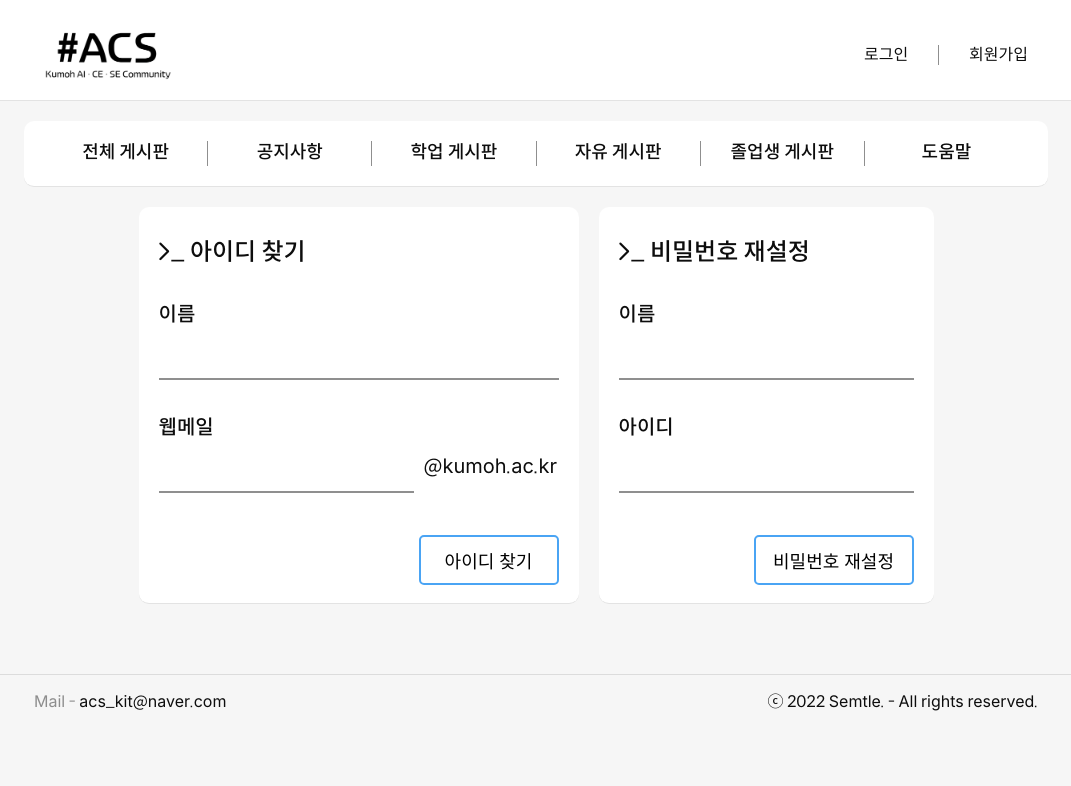
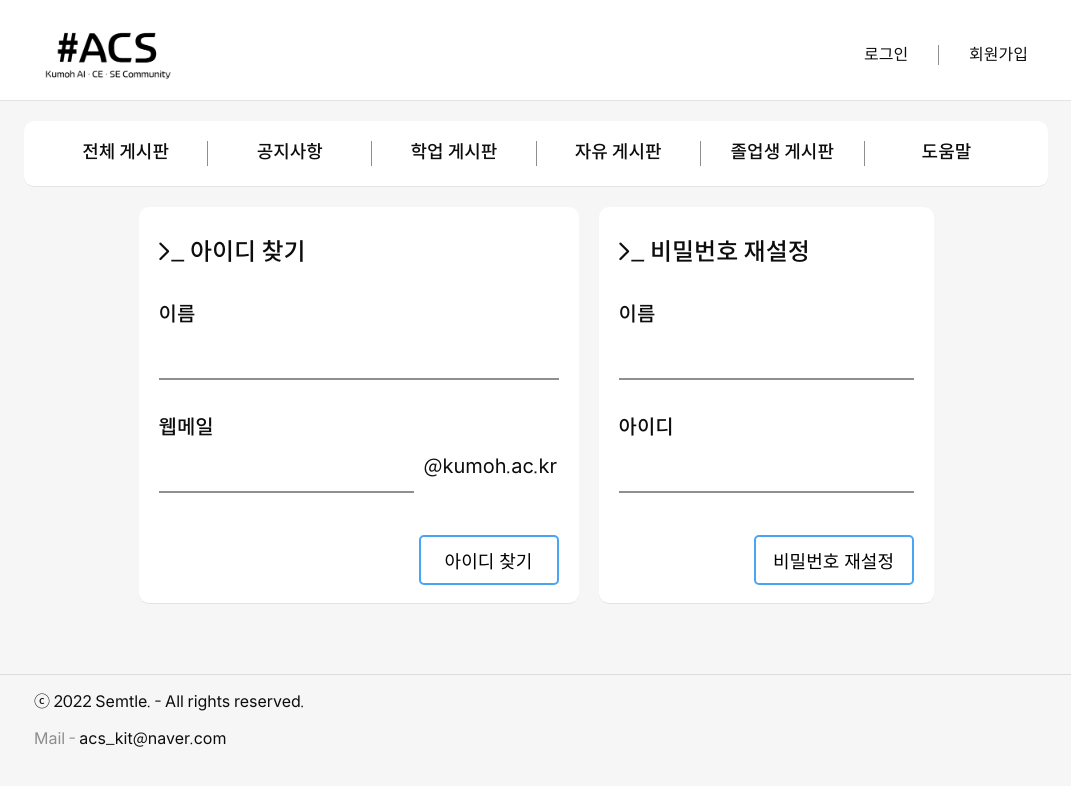
Before and after one commit to jkc-mycode/KIT-CE-CS-Frontend, a React (Create React App) app: page /idsearch in a window 1280 px wide. Shown: the top 786 px of the page, without its empty margins (104-1175 px from the left). Built offline with nearby package versions, Linux system fonts and the light colour scheme.

Commit message:
22.09.04. footer 수정

```diff
--- a/src/Components/footer.js
+++ b/src/Components/footer.js
@@ -6,10 +6,10 @@ const Footer = () => {
             <div className='viewSection'>
                 <div className='footer_container'>
                     <div className='left_footer'>
+                        <p className='copyright'>ⓒ 2022 Semtle. - All rights reserved.</p>
                         <p>Mail - <a href="mailto:﻿acs_kit@naver.com?subject=[ACS_KIT]">acs_kit@naver.com</a></p>
                     </div>
                     <div className='right_footer'>
-                        <p className='copyright'>ⓒ 2022 Semtle. - All rights reserved.</p>
                     </div>
                 </div>
             </div>
```
